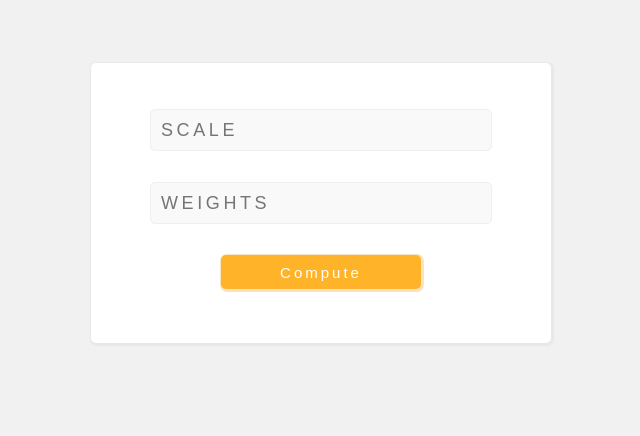
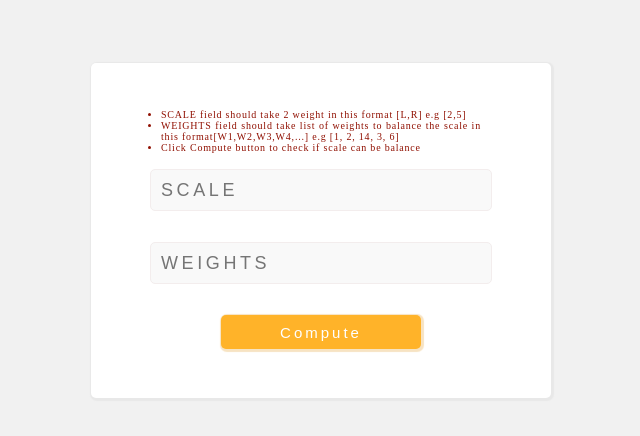
Before and after one commit to an-apluss/scale_balancing, a plain HTML site: page index.html in a window 1280 px wide. Shown: the whole page, without its empty margins (319-959 px from the left). Drawn offline with Linux system fonts and the light colour scheme.

Commit message:
Refactor styles and index files

```diff
--- a/css/styles.css
+++ b/css/styles.css
@@ -1,25 +1,30 @@
 body {
     background-color: #f1f1f1;
   }
-
   #form {
     width: 400px;
-  height: 220px;
+    height: 275px;
     background-color: #ffffff;
     margin: 0 auto;
     box-shadow: 1px 1px 1px 2px #e8e8e8;
     border-radius: 5px;
     padding: 30px;
   }
-
 .space-bottom {
   margin-bottom: 15px;
 }
-
   .align-center {
     text-align: center;
   }
-
+ul {
+  width: 80%;
+}
+ul li {
+  font-size: 10px;
+  color: #901002;
+  text-align: justify;
+  letter-spacing: .08em
+}
   .input-style {
     width: 80%;
     color: #a2a2a2;
@@ -31,7 +36,6 @@ body {
     background-color: #f9f9f9;
     letter-spacing: .2em;
   }
-
   #message {
     margin: 0 auto 10px;
     width: 400px;
@@ -40,7 +44,6 @@ body {
     padding: 10px 30px;
     font-size: 18px;
   }
-
   .button-style {
     width: 50%;
     padding: 5px;
@@ -69,7 +72,7 @@ body {
   .fail {
     background-color: #ef8e8e;
     border: 1px solid #900202;
-  color: #901002
+    color: #901002;
   }
 
   .hidden {
--- a/index.html
+++ b/index.html
@@ -6,18 +6,22 @@
 </head>
 <body>
   <div class="align-center hidden" id="message"></div>
-	<div id="form" class="align-center">
-		<p>
+  <div id="form" class="align-center">
+    <ul>
+      <li>SCALE field should take 2 weight in this format [L,R] e.g [2,5]</li>
+      <li>WEIGHTS field should take list of weights to balance the scale in this format[W1,W2,W3,W4,...] e.g [1, 2, 14, 3, 6]</li>
+      <li>Click Compute button to check if scale can be balance</li>
+    </ul>
+    <p>
       <input class="input-style space-bottom" type="text" id="scale" placeholder="SCALE" required>
     </p>
-		<p>
+    <p>
       <input class="input-style space-bottom" tyepe="text" id="weights" placeholder="WEIGHTS" required>
     </p>
-		<p>
+    <p>
       <input class="button-style" type="button" id="compute" value="Compute">
     </p>
-	</div>
-
+  </div>
 </body>
 <script type="text/javascript" src="js/scripts.js"></script>
 </html>
```
Lines whose indentation alone changed are shown as unchanged.
